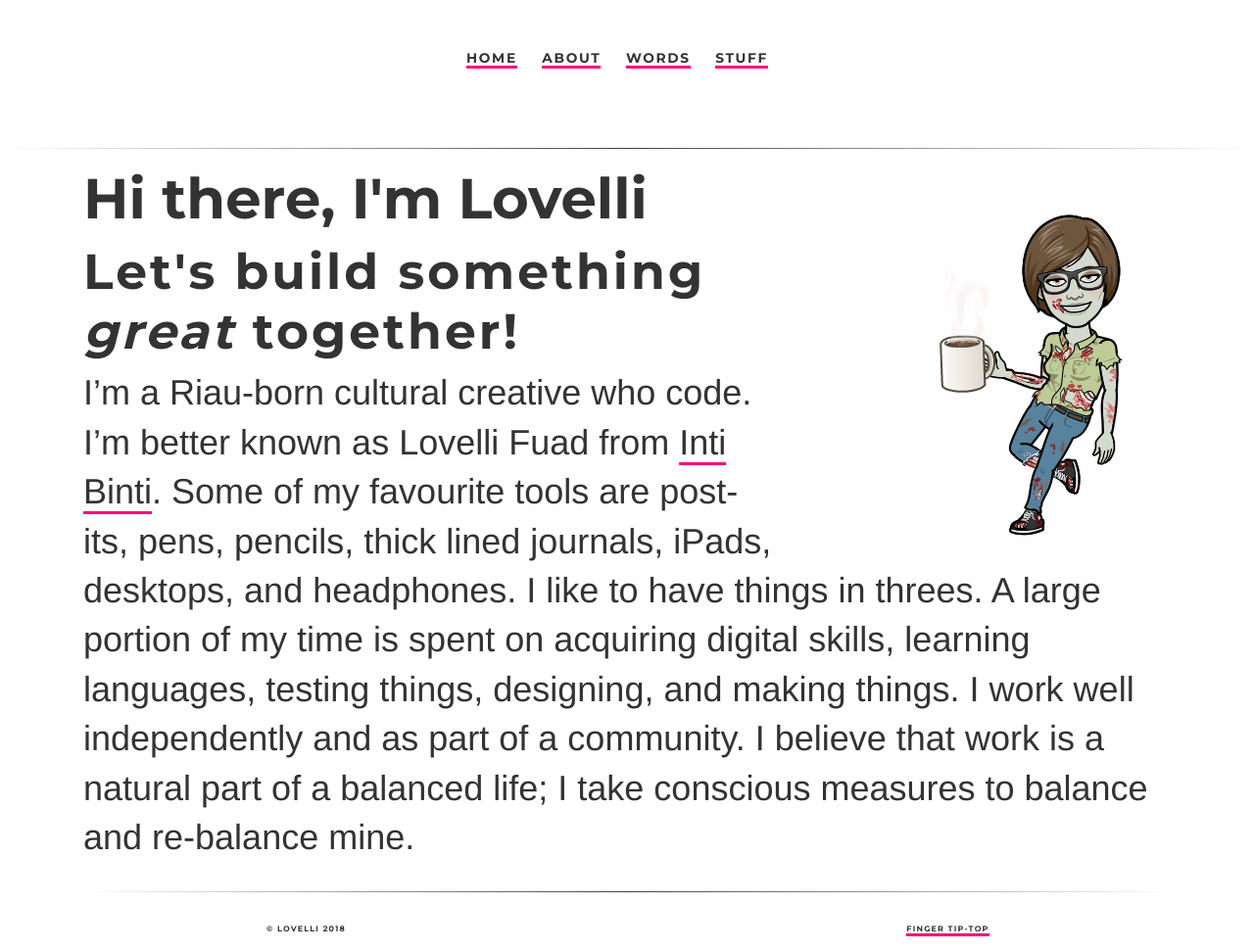
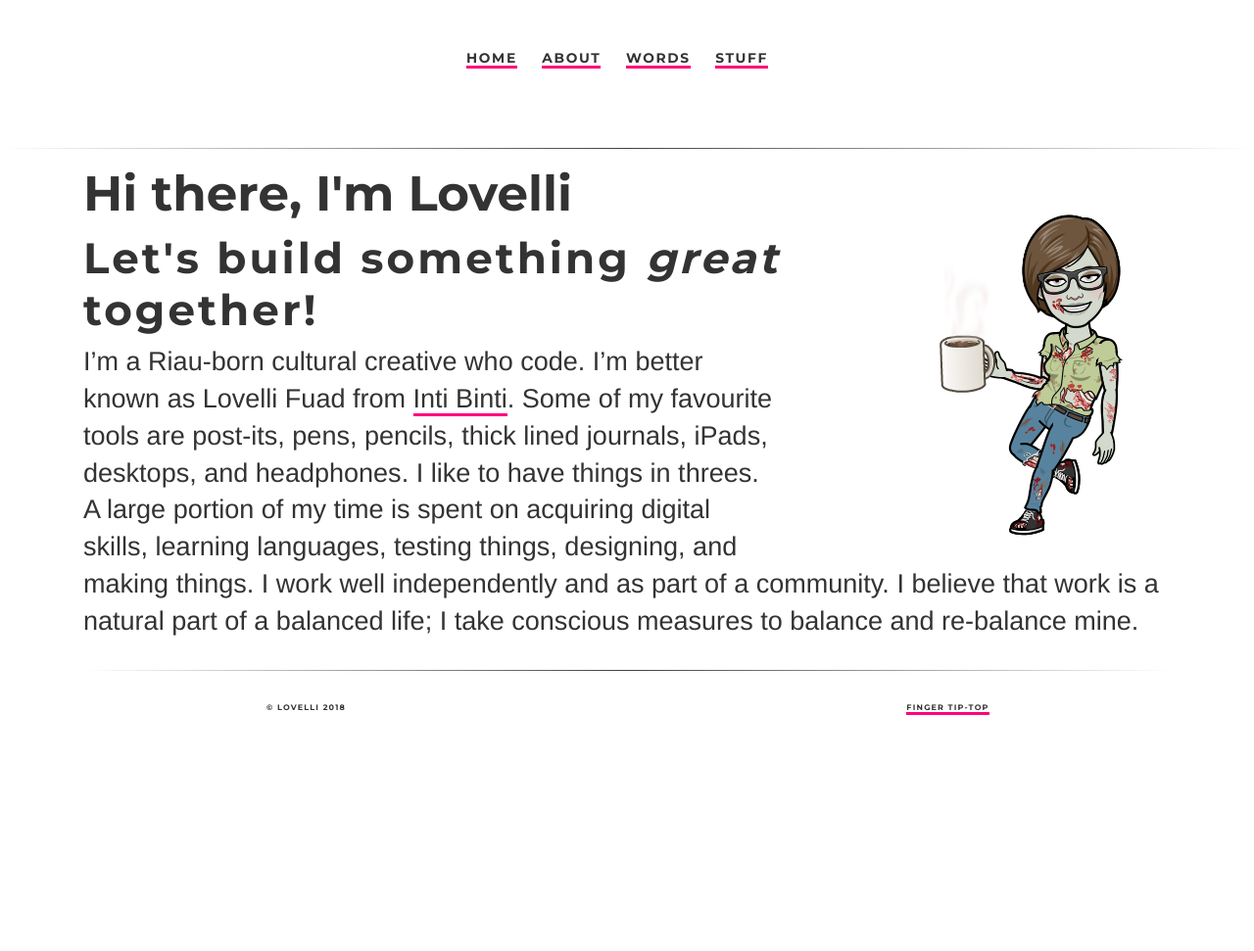
Before and after one commit to ariesti/ariesti.github.io, a Jekyll site: the page built from index.html, in a window 1280 px wide. Shown: the whole page at 98% size. Built offline with Jekyll 4.4.1, drawn with Linux system fonts in a browser that asks for light colours; after the commit the page ends 900 px from its top, so only the background shows below that.

Commit message:
Update main.css

```diff
--- a/css/main.css
+++ b/css/main.css
@@ -74,7 +74,7 @@
 /* Set the document up */
 
 body {
-	font-size: 1.5em;
+	font-size: 1.3em;
 	font-family: Helvetica Neue, sans-serif;
     	color: #333;
 }
@@ -151,9 +151,9 @@
 .pinklink:hover { color: #333; }
 
 /* Paragraphs */
-p { font-size: 1.5em; line-height: 1.4em; color: #333; }
+p { font-size: 1.3em; line-height: 1.4em; color: #333; }
 .ex1 { padding-top: 25px; }
-ul { font-size: 1.3em; line-height: 1.4em; color: #333; }
+ul { font-size: 1.2em; line-height: 1.4em; color: #333; }
 header ul { text-decoration: none; font-size: 1.25em; padding: 0px; list-style-type: none; font-weight: bold; }
 header ul li { display: inline; margin-right: 20px; }
 
```
